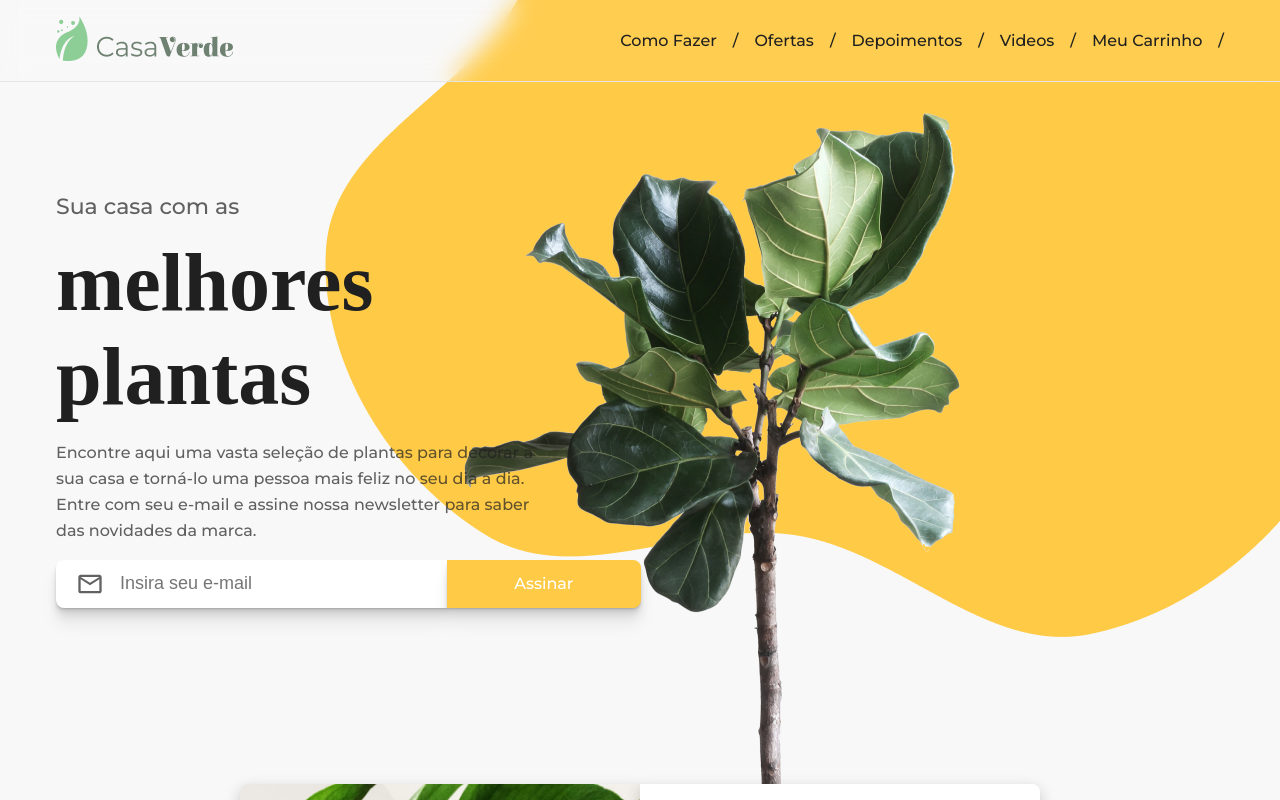
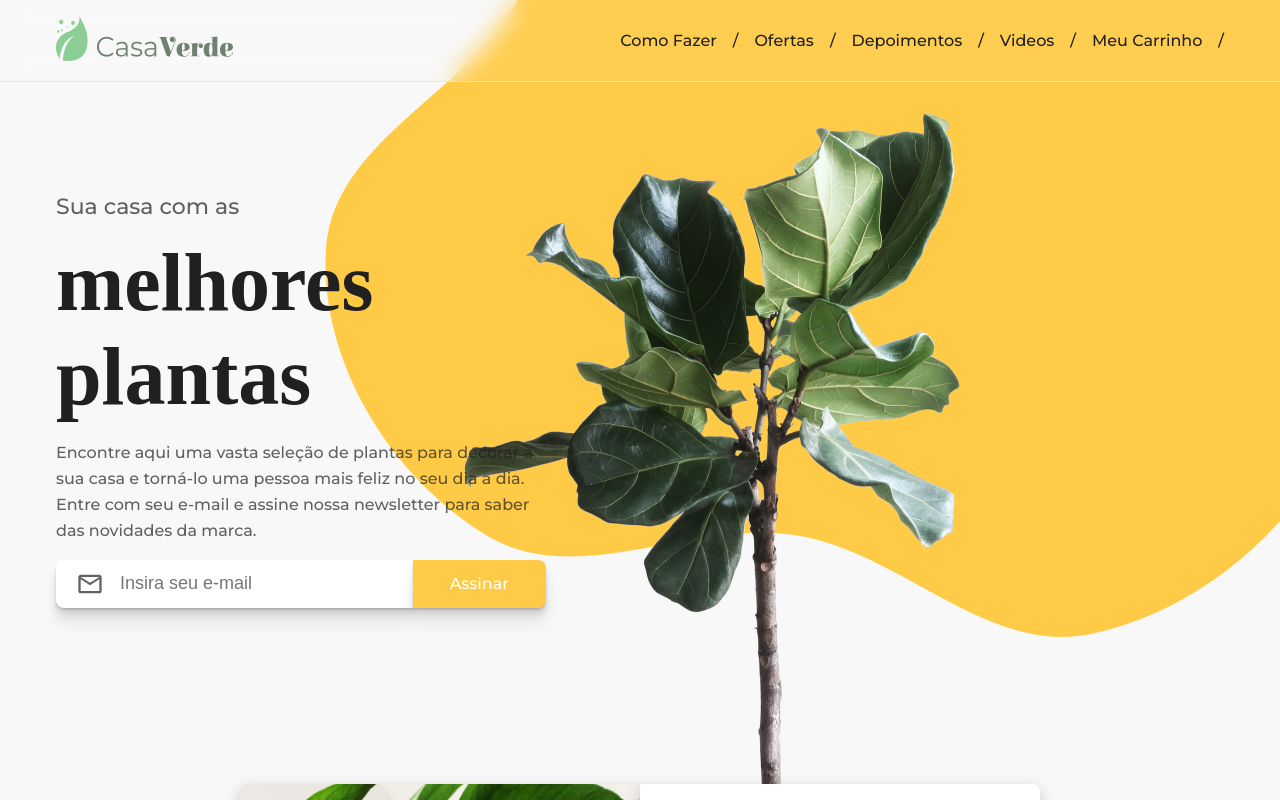
Before and after one commit to MatheusAltrao/CasaVerde, a React (Vite) app: page / in a window 1280 px wide. Shown: the top 800 px of the page. Built offline with nearby package versions, Linux system fonts and the light colour scheme; a web font is replaced by a local one.

Commit message:
fixed bug in bar newsletter

```diff
--- a/src/Components/Newslatter/style.css
+++ b/src/Components/Newslatter/style.css
@@ -18,8 +18,8 @@
 
 .input-newsletter {
   height: 48px;
-
-  width: 24.43rem;
+  width:100%;
+  max-width: 24.43rem;
   border: none;
   background-color: #fff;
   padding-left: 4rem;
@@ -57,7 +57,7 @@
 
 
   .input-newsletter {
-    width: 100%;
+    width: 200px;
     border-radius: 0px;
   }
 
```
